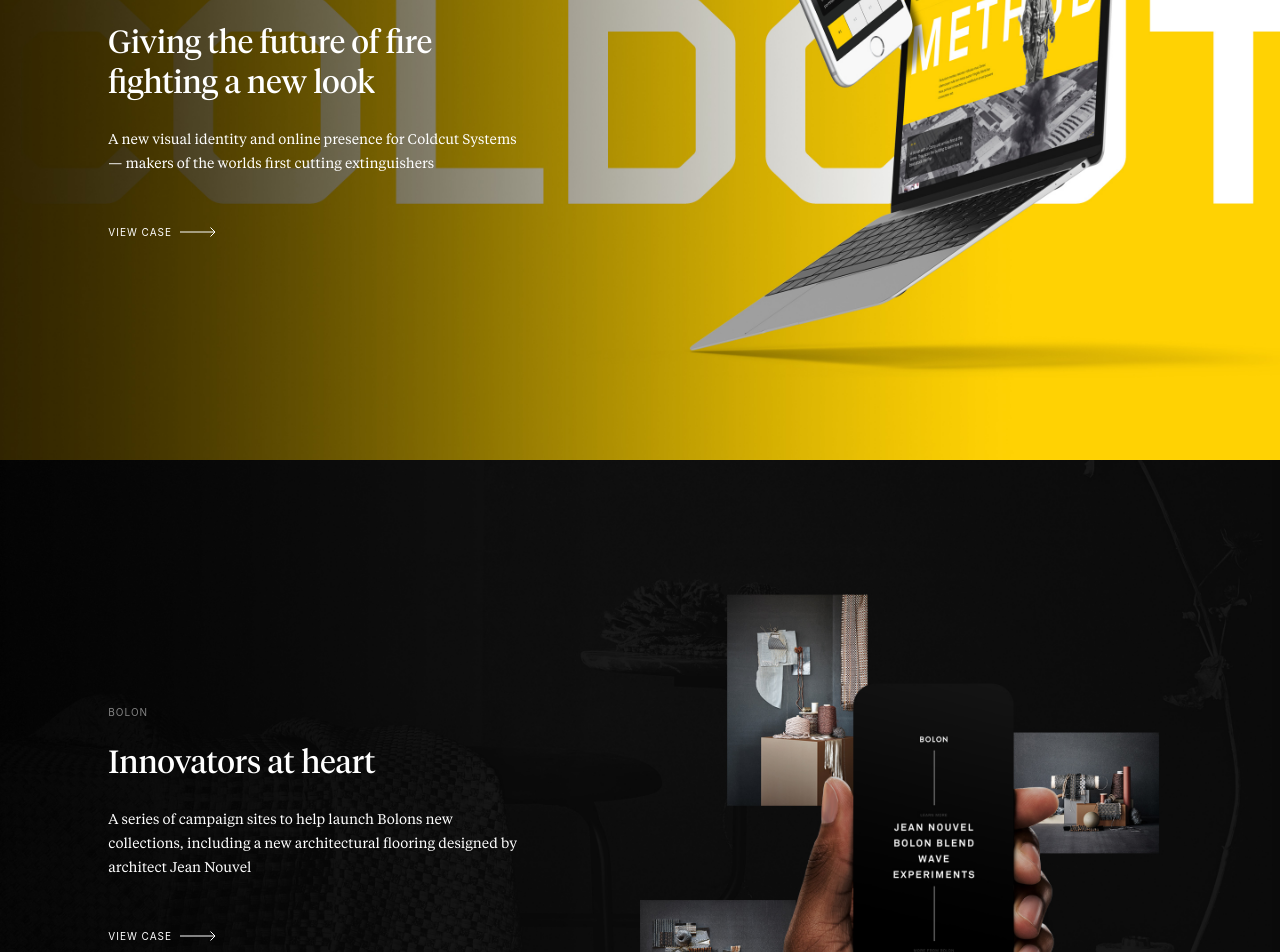
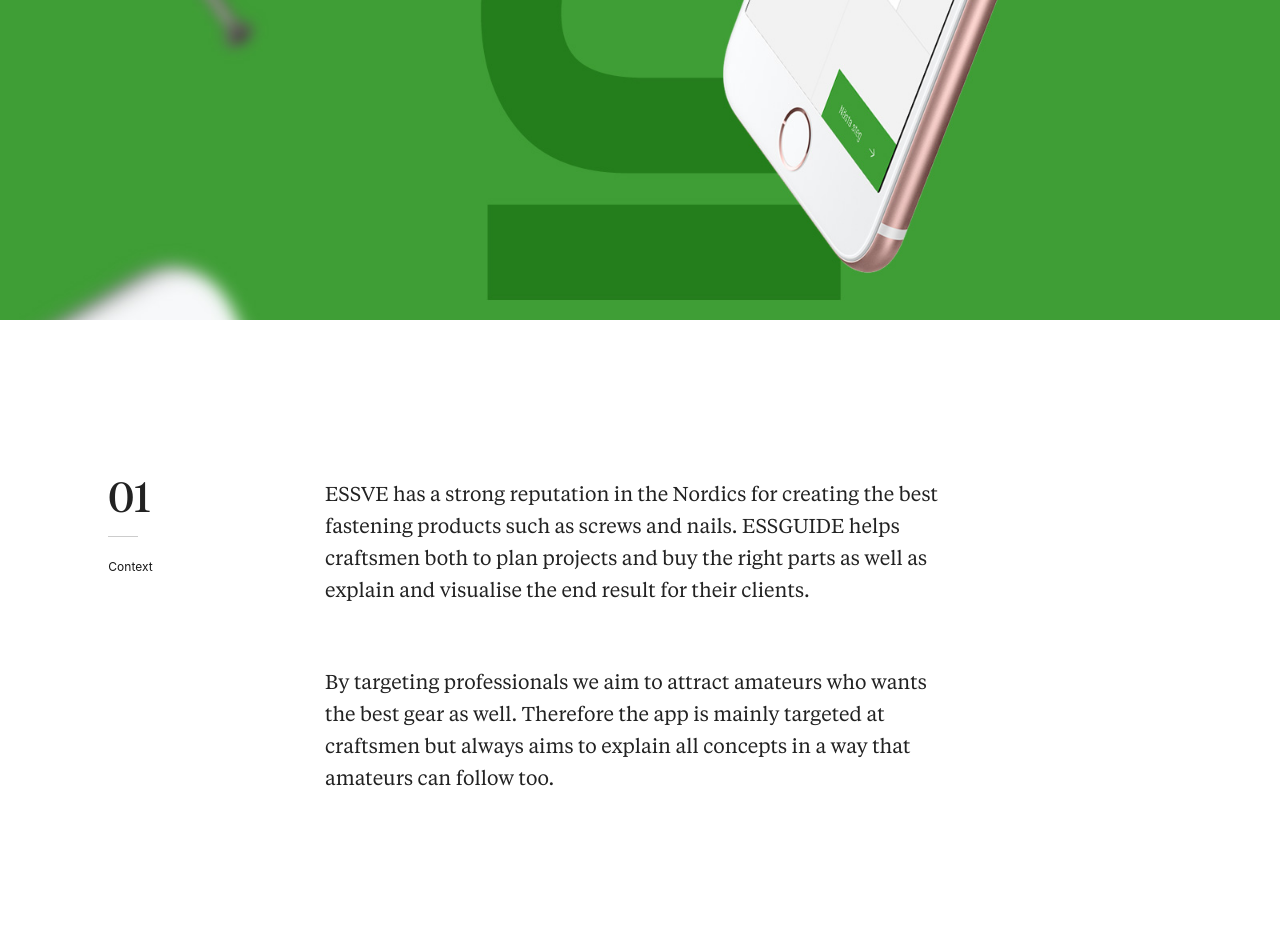
Before and after one commit to johgun/portfolio, a React (Create React App) app: page /#/essguide in a window 1280 px wide. Shown: the part 1580-2532 px from the top of the page. Built offline with nearby package versions, Linux system fonts and the light colour scheme; a web font is replaced by a local one.

Commit message:
added exact path to rout and added link to

```diff
--- a/src/App.js
+++ b/src/App.js
@@ -15,7 +15,8 @@
   render() {
     return (
       <HashRouter>
-        <Route path="/" render={() => (
+
+          <Route exact path="/" render={() => (
               <div className="container">
                 <PageHeader />
                 <Case1 />
@@ -43,6 +44,7 @@
                   <Case3Content />
                 </div>
               )} />
+
 
       </HashRouter>
 
--- a/src/Case2.js
+++ b/src/Case2.js
@@ -1,5 +1,6 @@
 import React, { Component } from 'react'
 import LongArrow from './img/long-arrow.svg';
+import { Link } from 'react-router-dom'
 
 const Case2 = () => {
   return (
@@ -8,7 +9,7 @@
             <h5>Coldcut systems</h5>
             <h3>Giving the future of fire fighting a new look</h3>
             <p className="hide-mobile">A new visual identity and online presence for Coldcut Systems — makers of the worlds first cutting extinguishers </p>
-            <p className="case-banner-button"><a href="/coldcut">View case<img src={LongArrow} /></a></p>
+            <p className="case-banner-button"><Link to="/coldcut">View case<img src={LongArrow} /></Link></p>
         </div>
     </section>
   )
--- a/src/Case3.js
+++ b/src/Case3.js
@@ -1,5 +1,6 @@
 import React, { Component } from 'react'
 import LongArrow from './img/long-arrow.svg';
+import { Link } from 'react-router-dom'
 
 const Case3 = () => {
   return (
@@ -8,7 +9,7 @@
             <h5>Bolon</h5>
             <h3>Innovators at heart</h3>
             <p className="hide-mobile">A series of campaign sites to help launch Bolons new collections, including a new architectural flooring designed by architect Jean Nouvel</p>
-            <p className="case-banner-button"><a href="/bolon">View case<img src={LongArrow} /></a></p>
+            <p className="case-banner-button"><Link to="/bolon">View case<img src={LongArrow} /></Link></p>
         </div>
     </section>
   )
```
Lines whose indentation alone changed are shown as unchanged.
